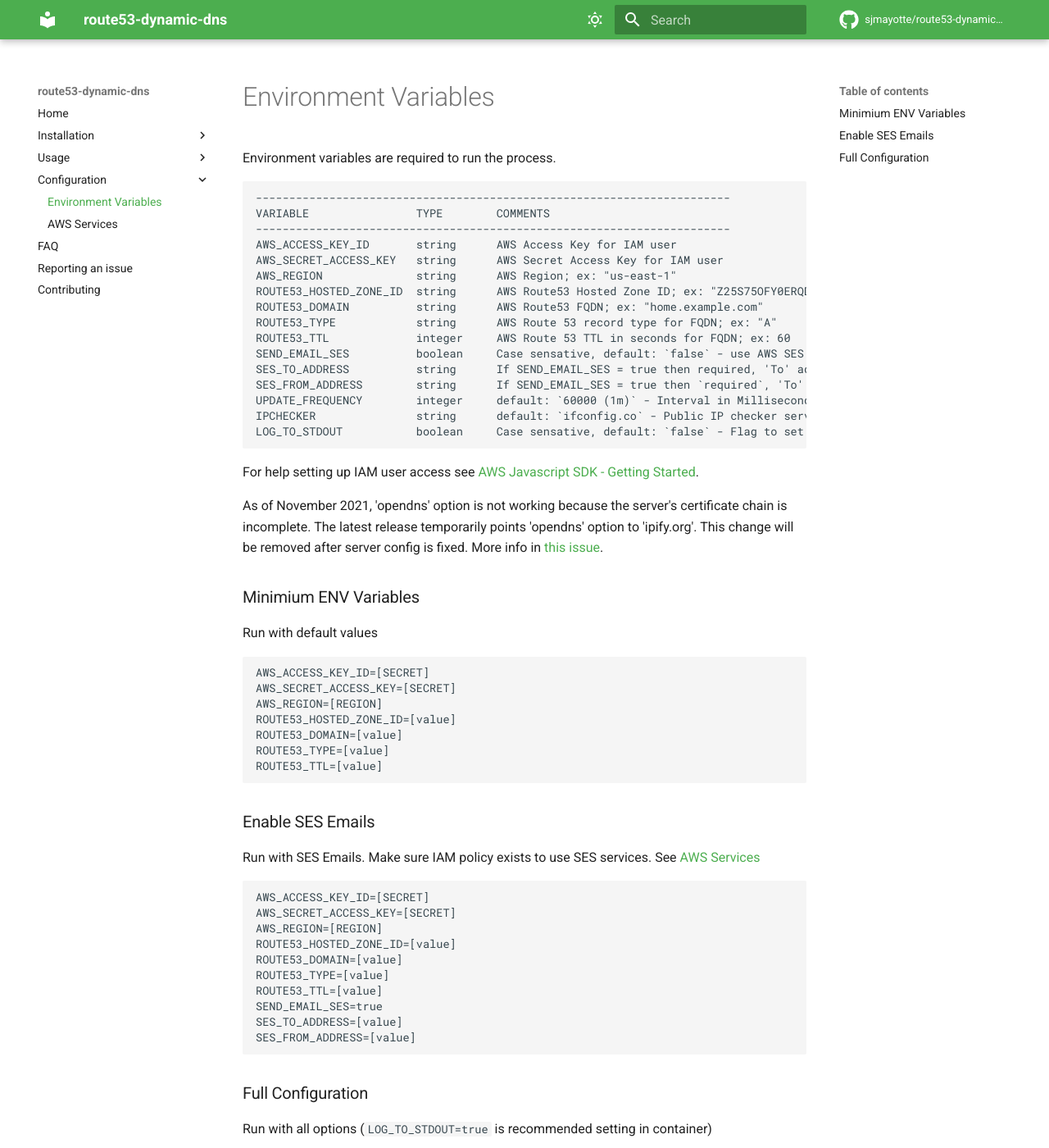
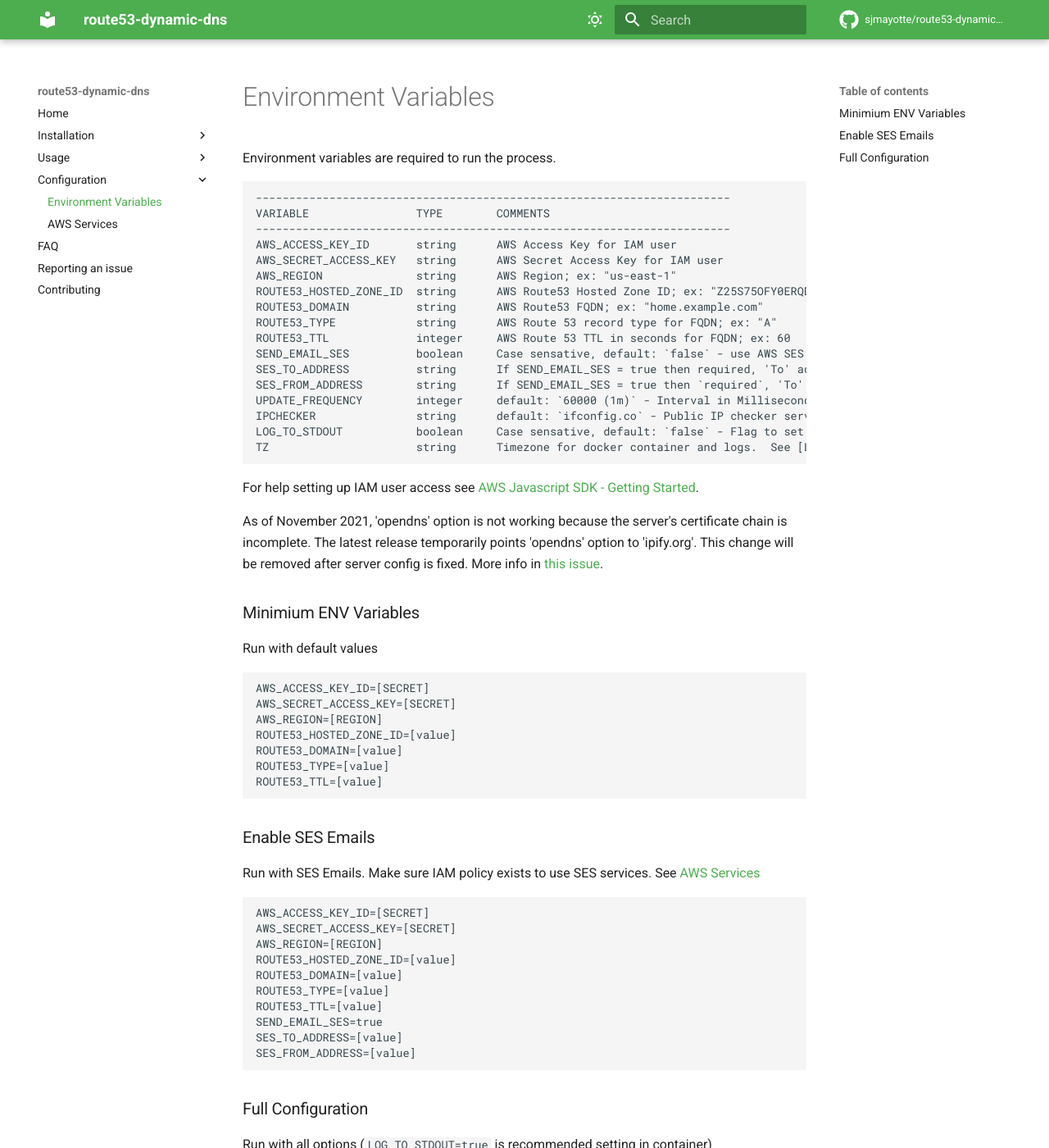
Before and after one commit to sjmayotte/route53-dynamic-dns, an MkDocs documentation site: the page built from docs/config/env.md, in a window 1280 px wide and 1400 px high. Shown: the whole window at 82% size. Built offline with MkDocs 1.6.1 and Material for MkDocs 9.7.7, drawn with Linux system fonts in a browser that asks for light colours; comment, search, counter and statistics services are not loaded; some of the changed text lies outside the part shown.

Commit message:
feat: support changing timezone in docker by use of TZ env variable

```diff
--- a/docs/config/env.md
+++ b/docs/config/env.md
@@ -18,6 +18,7 @@
     UPDATE_FREQUENCY        integer     default: `60000 (1m)` - Interval in Milliseconds to check if Public IP has changed; ex: 60000 (which is every minute)
     IPCHECKER               string      default: `ifconfig.co` - Public IP checker service. 'ifconfig.co' or 'ipify.org'.  See note below for 'opendns'
     LOG_TO_STDOUT           boolean     Case sensative, default: `false` - Flag to set log to STDOUT rather than to the application log file.
+    TZ                      string      Timezone for docker container and logs.  See [List of tz database time zones](https://en.wikipedia.org/wiki/List_of_tz_database_time_zones),  ex: "America/New_York"
 
 For help setting up IAM user access see [AWS Javascript SDK - Getting Started](http://docs.aws.amazon.com/sdk-for-javascript/v2/developer-guide/getting-started-nodejs.html).
 
@@ -67,3 +68,4 @@
     UPDATE_FREQUENCY=60000
     IPCHECKER=ifconfig.co
     LOG_TO_STDOUT=false
+    TZ=America/New_York
```
Also changed, not shown: docs/usage/docker.md (+1 -0 lines), 1 other file.
